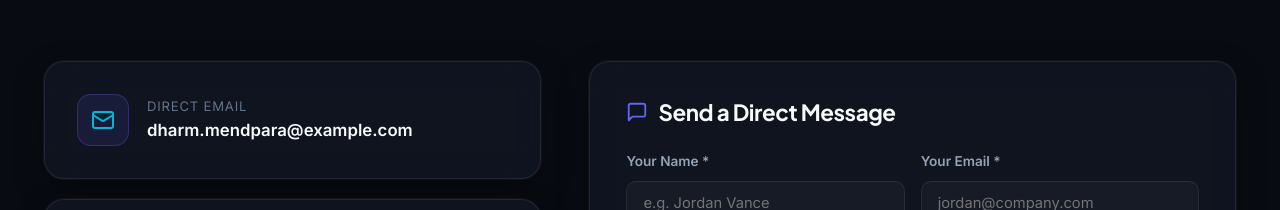
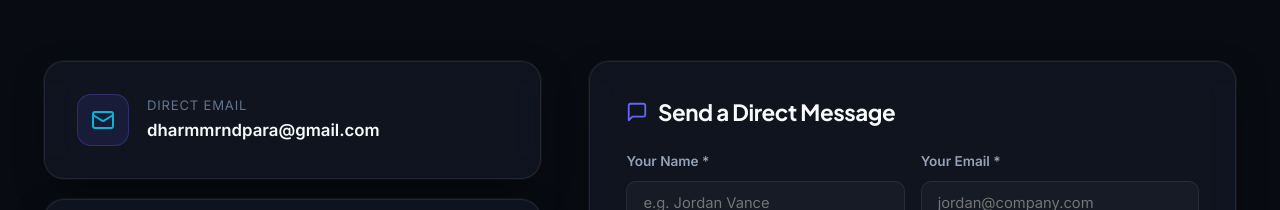
Before and after one commit to Dharm0101/PORTFOLIO, a React (Vite) app: page / in a window 1280 px wide. Shown: the part 6863-7073 px from the top of the page. Built offline with nearby package versions, Linux system fonts and the light colour scheme.

Commit message:
Update contact and resume email to dharmmrndpara@gmail.com

```diff
--- a/src/data/portfolioData.js
+++ b/src/data/portfolioData.js
@@ -13,7 +13,7 @@ export const portfolioData = {
     role: "Full Stack Developer | Frontend & Backend Specialist",
     tagline: "Specializing in modern Frontend interfaces and scalable Backend systems with React, Node.js, and databases.",
     location: "Ahmedabad, Gujarat, India (Open to Remote / Relocation)",
-    email: "dharm.mendpara@example.com",
+    email: "dharmmrndpara@gmail.com",
     github: "https://github.com/Dharm0101",
     linkedin: "https://linkedin.com",
     twitter: "https://x.com",
@@ -193,7 +193,7 @@ export const portfolioData = {
       about: "Dharm Mendpara | Full Stack Developer\nEducation: B.Tech from LJ University, Ahmedabad.\nFocus: Modern Frontend Interfaces & Scalable Backend Web Systems.",
       skills: "Core Proficiencies:\n• Frontend: React, JavaScript (ES6+), HTML5, CSS3, Tailwind CSS, Responsive Design\n• Backend: Node.js, Express.js, RESTful APIs, PostgreSQL, MongoDB, JWT Auth, Git",
       projects: "Featured Showcase:\n1. TEE VERSE        - Heavyweight Streetwear & Graphic Tees (Live: https://tee-verse-mu.vercel.app/)\n2. Drive Hub        - Smart Vehicle Rental Marketplace (Live: https://drive-rental-mu.vercel.app/)\n3. Brahmani Textile - Enterprise Billing & Inventory ERP System (React/Node/PostgreSQL/PDFKit)",
-      contact: "Direct Channels:\n• Email: dharm.mendpara@example.com\n• Location: Ahmedabad, Gujarat, India\n• GitHub: https://github.com/Dharm0101\n• LinkedIn: https://linkedin.com",
+      contact: "Direct Channels:\n• Email: dharmmrndpara@gmail.com\n• Location: Ahmedabad, Gujarat, India\n• GitHub: https://github.com/Dharm0101\n• LinkedIn: https://linkedin.com",
       hire: "✨ Why collaborate with Dharm Mendpara?\n✓ Solid foundational knowledge from LJ University\n✓ Proven capacity to build complete frontend & backend web applications\n✓ Relentless drive, curiosity, and rapid execution velocity",
       sudo: "Nice try! Permission denied: User is already operating as root administrator ⚡"
     }
```
